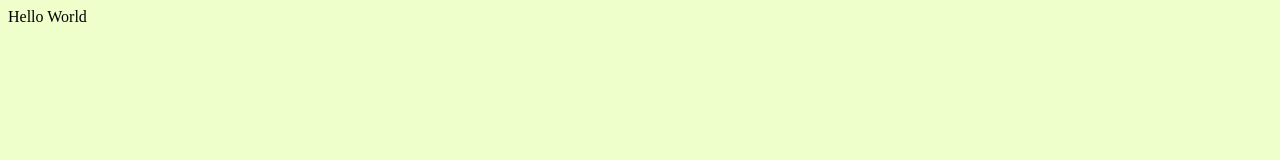
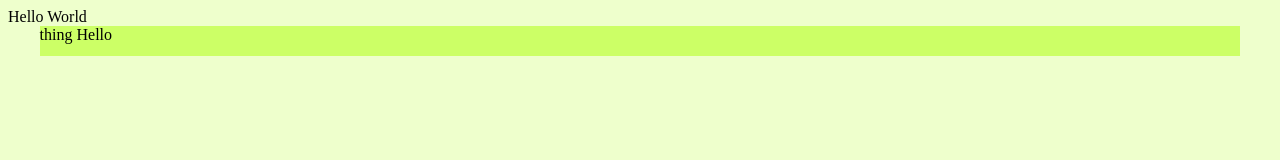
Before and after one commit to unalterable/snippets, a website: page node-scss-test.html in a window 1280 px wide. Drawn offline with nearby package versions, Linux system fonts and the light colour scheme; files that its build step writes are made by us from their sources.

Commit message:
SCSS &=parent

```diff
--- a/node-scss-test.html
+++ b/node-scss-test.html
@@ -4,5 +4,8 @@
   </head>
   <body>
     Hello World
+    <div class="thing">
+      thing Hello
+    </div>
   </body>
 </html>
--- a/scss/first.scss
+++ b/scss/first.scss
@@ -2,4 +2,16 @@ $primaryColor: #eeffcc;
 
 body {
   background: $primaryColor;
+
+  .thing {
+    width: 95%;
+    height: 30px;
+    margin: 0 auto 10px;
+    background: darken($primaryColor, 20%);
+
+    &:hover {
+      background: darken($primaryColor, 80%);
+    }
+
+  }
 }
```
